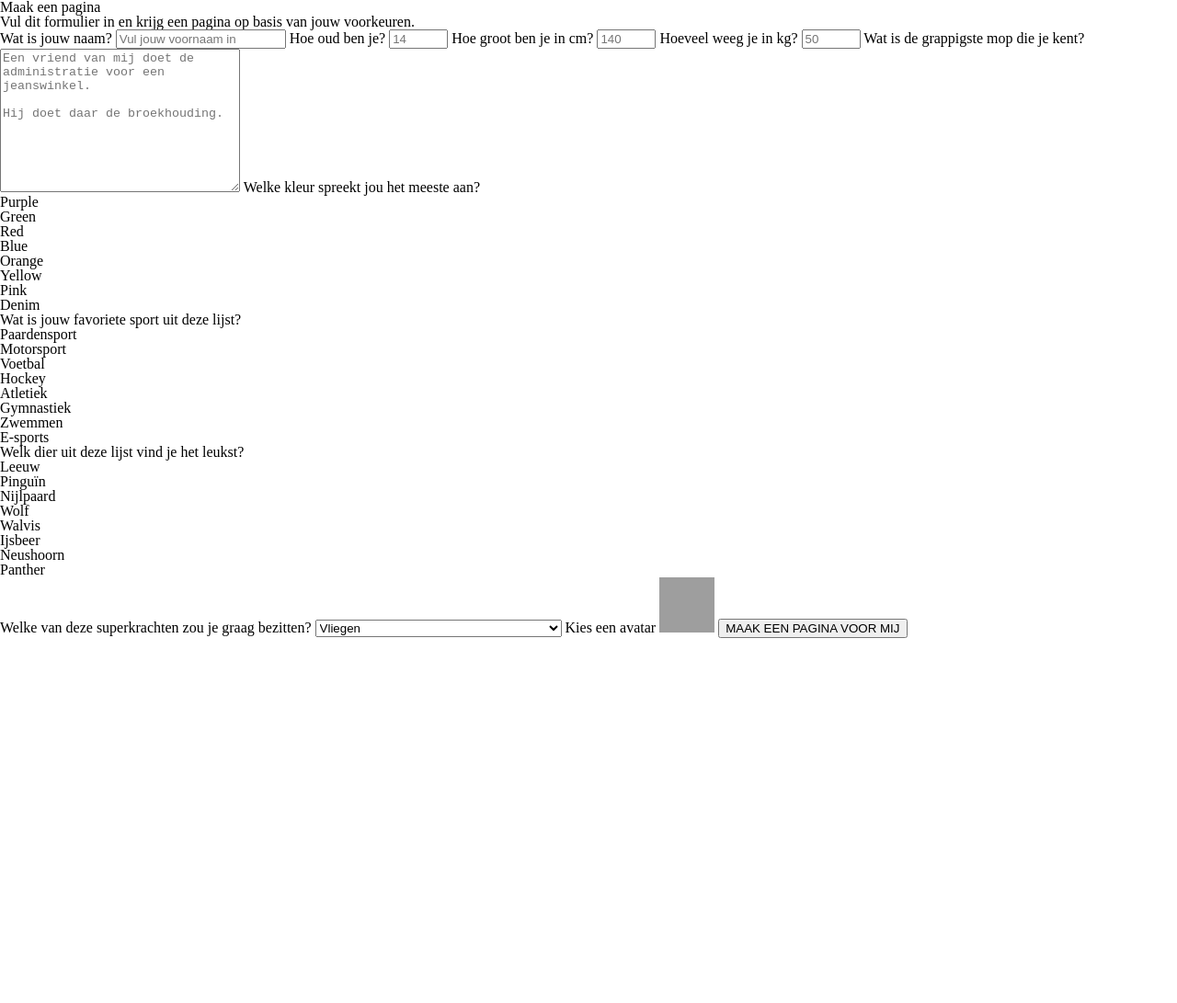
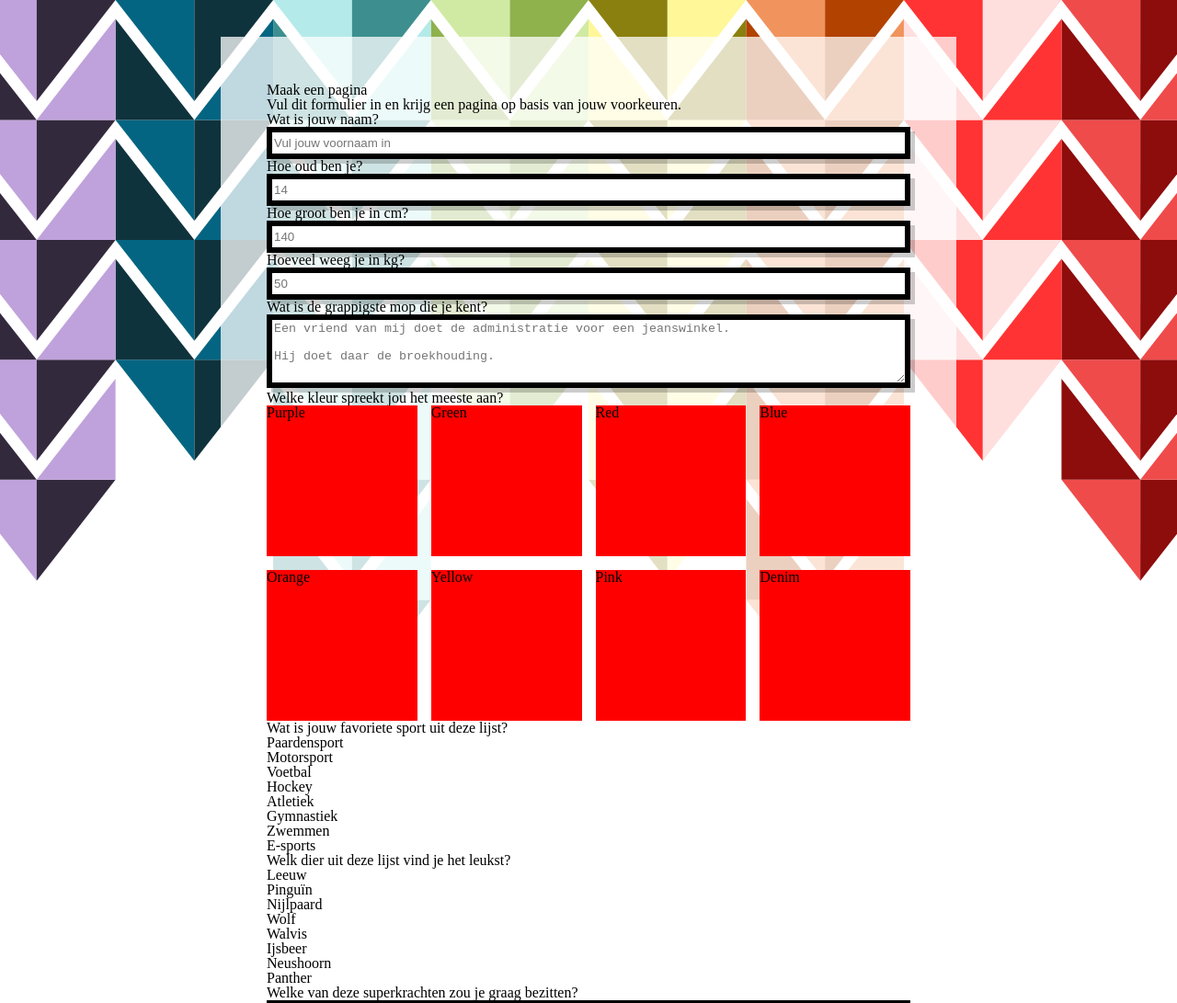
Before and after one commit to iam-davidvm/vriendenboek, a plain HTML site: page index.html in a window 1280 px wide. Shown: the top 1091 px of the page at 92% size. Before the commit the page ends 800 px from the top, so only its background shows below. Drawn offline with Linux system fonts and the light colour scheme; grey boxes are pictures that could not be loaded.

Commit message:
lay-out form-page part1

```diff
--- a/index.html
+++ b/index.html
@@ -78,7 +78,7 @@
             </select>
 
             <label>Kies een avatar</label>
-            <img src="https://source.unsplash.com/random/60x60" alt="">
+            <img id="avatars" src="https://source.unsplash.com/random/60x60" alt="">
 
             <button id="submit">MAAK EEN PAGINA VOOR MIJ</button>
         </div>
--- a/style/style.css
+++ b/style/style.css
@@ -0,0 +1,68 @@
+* {
+    box-sizing: border-box;
+}
+
+html, body {
+    width: 100%;
+    height: 100%;
+}
+
+main {
+    width: 100%;
+    height: 100%;
+    background: url('../images/background.svg') no-repeat center center;
+    background-size: cover;
+    padding: 40px 0;
+}
+
+#form {
+    width: 80%;
+    max-width: 800px;
+    margin: 0 auto;
+    background-color: hsla(0, 0%, 100%, 0.75);
+    padding: 50px;
+}
+
+label {
+    display: block;
+}
+
+input, textarea, select {
+    width: 100%;
+    height: 35px;
+    border: 6px black solid;
+    box-shadow: 5px 5px hsla(0, 0%, 0%, 0.2);
+}
+
+textarea {
+    height: 80px;
+}
+
+/* hide the spinners of the number input */
+input[type="number"]::-webkit-outer-spin-button,
+input[type="number"]::-webkit-inner-spin-button {
+    -webkit-appearance: none;
+    margin: 0;
+}
+input[type="number"] {
+    -moz-appearance: textfield;
+}
+
+#avatars {
+    display: block;
+}
+
+.colours {
+    display: grid;
+    grid-template-columns: 1fr 1fr 1fr 1fr;
+    grid-template-rows: 1fr 1fr;
+    gap: 15px 15px;
+    justify-items: stretch;
+    justify-content: stretch;
+}
+
+.colour {
+    width: 100%;
+    aspect-ratio: 1 / 1;
+    background-color: red;
+}
```
Also changed, not shown: images/background.svg (added).
